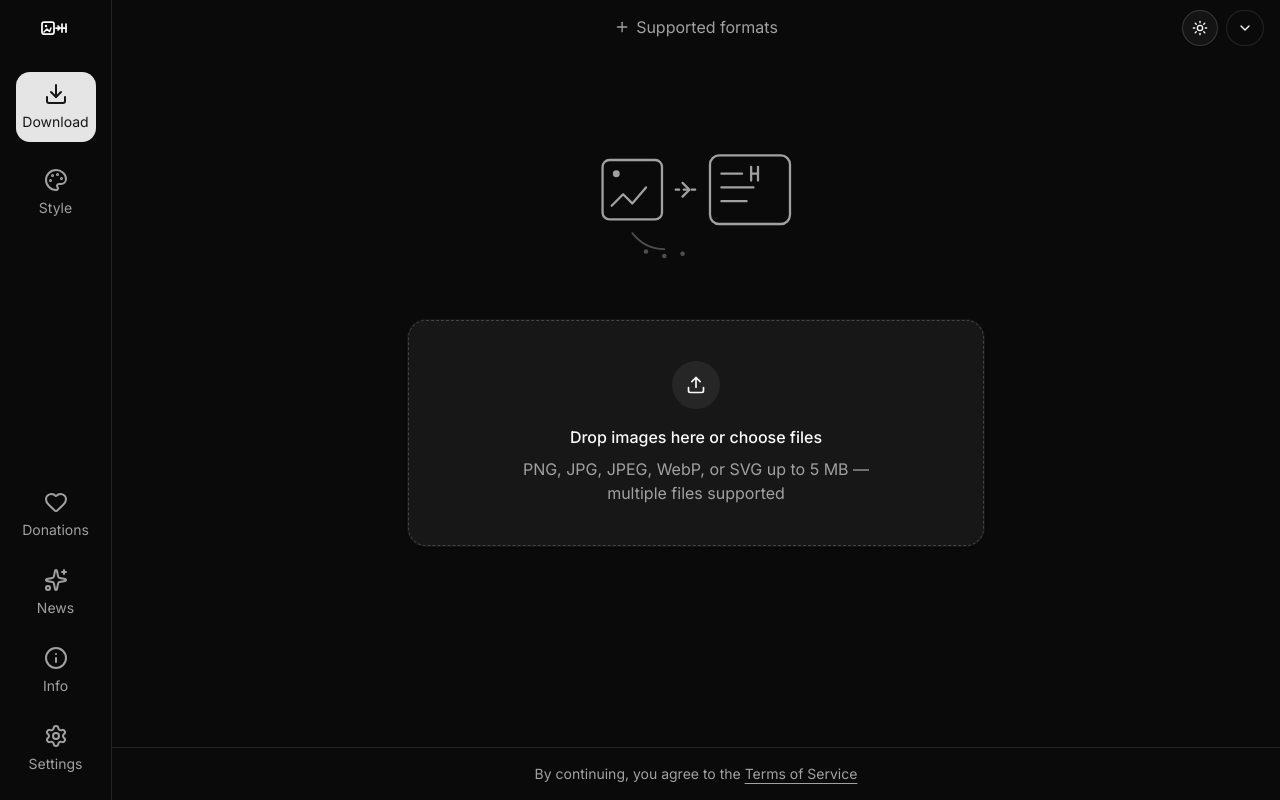
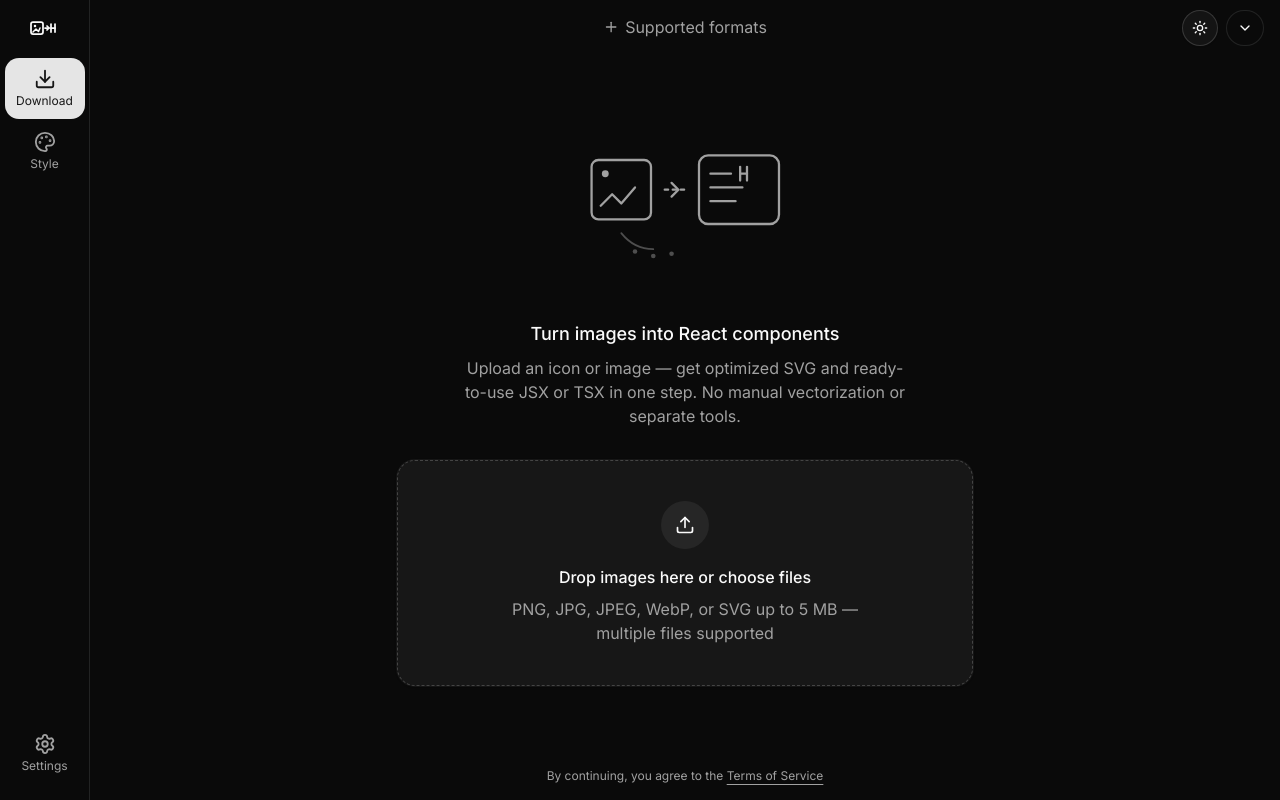
Before and after one commit to aman1998/reaction, a Next.js app: page / in a window 1280 px wide. Built offline with nearby package versions, Linux system fonts and the light colour scheme.

Commit message:
fix: some

```diff
--- a/src/components/conversion/ConversionCenter.tsx
+++ b/src/components/conversion/ConversionCenter.tsx
@@ -156,6 +156,14 @@ export function ConversionCenter() {
     <div className="mx-auto flex w-full max-w-xl flex-col items-center gap-8 pt-10">
       <HeroIllustration />
 
+      <div className="max-w-md text-center">
+        <p className="text-lg font-medium">Turn images into React components</p>
+        <p className="mt-2 text-base text-muted-foreground">
+          Upload an icon or image — get optimized SVG and ready-to-use JSX or
+          TSX in one step. No manual vectorization or separate tools.
+        </p>
+      </div>
+
       <div className="w-full">
         <Dropzone disabled={isBusy} onFilesSelect={convertFiles} />
 
--- a/src/components/layout/AppFooter.tsx
+++ b/src/components/layout/AppFooter.tsx
@@ -2,7 +2,7 @@ import Link from "next/link";
 
 export function AppFooter() {
   return (
-    <footer className="border-t px-4 py-4 text-center text-sm text-muted-foreground">
+    <footer className="px-4 py-4 text-center text-xs text-muted-foreground">
       By continuing, you agree to the{" "}
       <Link href="/terms" className="underline underline-offset-4">
         Terms of Service
--- a/src/components/layout/SidebarNav.tsx
+++ b/src/components/layout/SidebarNav.tsx
@@ -2,7 +2,14 @@
 
 import Link from "next/link";
 import { usePathname } from "next/navigation";
-import { Download, Heart, Info, Palette, Settings, Sparkles } from "lucide-react";
+import {
+  Download,
+  Heart,
+  Info,
+  Palette,
+  Settings,
+  Sparkles,
+} from "lucide-react";
 
 import { AppLogo } from "@/components/brand/AppLogo";
 import { cn } from "@/lib/utils";
@@ -19,9 +26,9 @@ const topItems: NavItem[] = [
 ];
 
 const bottomItems: NavItem[] = [
-  { href: "/donations", label: "Donations", icon: Heart },
-  { href: "/news", label: "News", icon: Sparkles },
-  { href: "/info", label: "Info", icon: Info },
+  // { href: "/donations", label: "Donations", icon: Heart },
+  // { href: "/news", label: "News", icon: Sparkles },
+  // { href: "/info", label: "Info", icon: Info },
   { href: "/settings", label: "Settings", icon: Settings },
 ];
 
@@ -34,22 +41,22 @@ function NavButton({ item }: { item: NavItem }) {
     <Link
       href={item.href}
       className={cn(
-        "flex w-[80px] flex-col items-center gap-1.5 rounded-xl px-2 py-2.5 text-sm text-muted-foreground transition-colors",
+        "flex w-[80px] flex-col items-center gap-[3px] rounded-xl px-2 py-2.5 text-sm text-muted-foreground transition-colors",
         isActive
           ? "bg-primary text-primary-foreground"
           : "hover:bg-muted hover:text-foreground",
       )}
     >
-      <Icon className="size-6" />
-      <span>{item.label}</span>
+      <Icon className="size-5.5" />
+      <span className="text-xs">{item.label}</span>
     </Link>
   );
 }
 
 export function SidebarNav() {
   return (
-    <aside className="flex h-dvh w-[112px] shrink-0 flex-col overflow-hidden border-r bg-background">
-      <div className="flex shrink-0 flex-col items-center gap-4 px-3 py-4">
+    <aside className="flex h-dvh w-[90px] shrink-0 flex-col overflow-hidden border-r bg-background">
+      <div className="flex shrink-0 flex-col items-center gap-[2px] py-4">
         <AppLogo className="mb-2" />
         {topItems.map((item) => (
           <NavButton key={item.href} item={item} />
```
